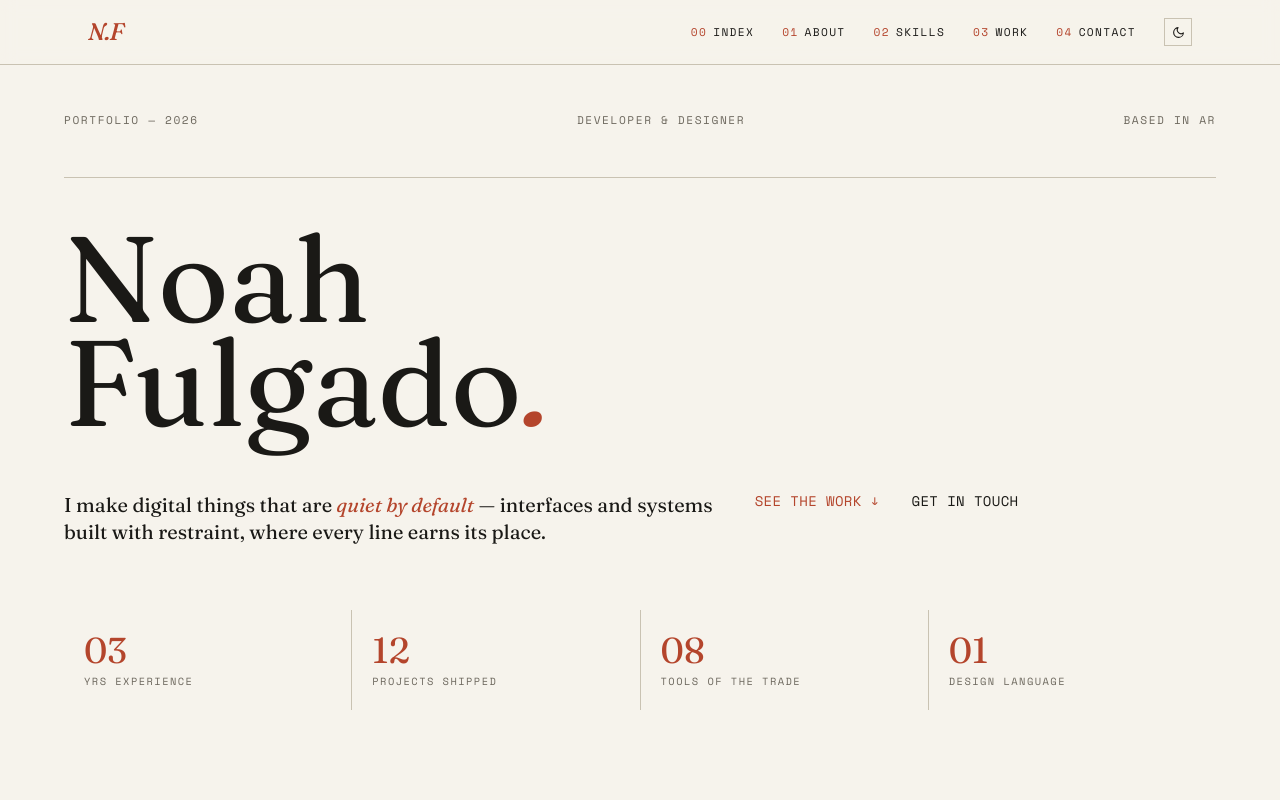
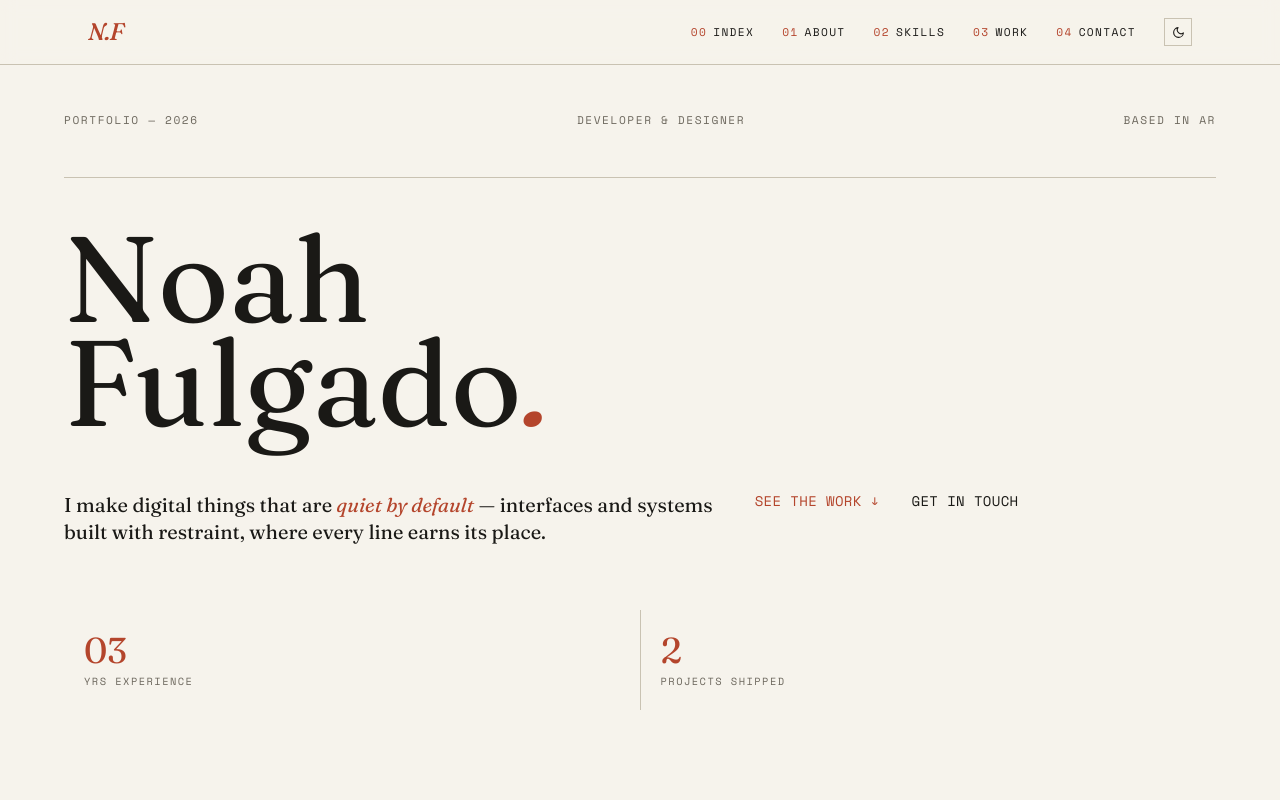
Before and after one commit to noahfulgado-dev/noahfulgado, a React (Vite) app: page / in a window 1280 px wide. Shown: the top 800 px of the page. Built offline with nearby package versions, Linux system fonts and the light colour scheme.

Commit message:
feat: hero

```diff
--- a/src/components/Hero.tsx
+++ b/src/components/Hero.tsx
@@ -39,12 +39,10 @@ export default function Hero() {
         </div>
 
         {/* small index / stats */}
-        <div className="mt-16 grid sm:grid-cols-4 gap-px" style={{ backgroundColor: "var(--rule)" }}>
+        <div className="mt-16 grid sm:grid-cols-2 gap-px" style={{ backgroundColor: "var(--rule)" }}>
           {[
             ["03", "yrs experience"],
-            ["12", "projects shipped"],
-            ["08", "tools of the trade"],
-            ["01", "design language"],
+            ["2", "projects shipped"],
           ].map(([n, l], i) => (
             <div key={l} className="p-5 fin" style={{ animationDelay: `${0.15 + i * 0.08}s`, backgroundColor: "var(--bg-primary)" }}>
               <div className="font-display text-4xl accent">{n}</div>
```
